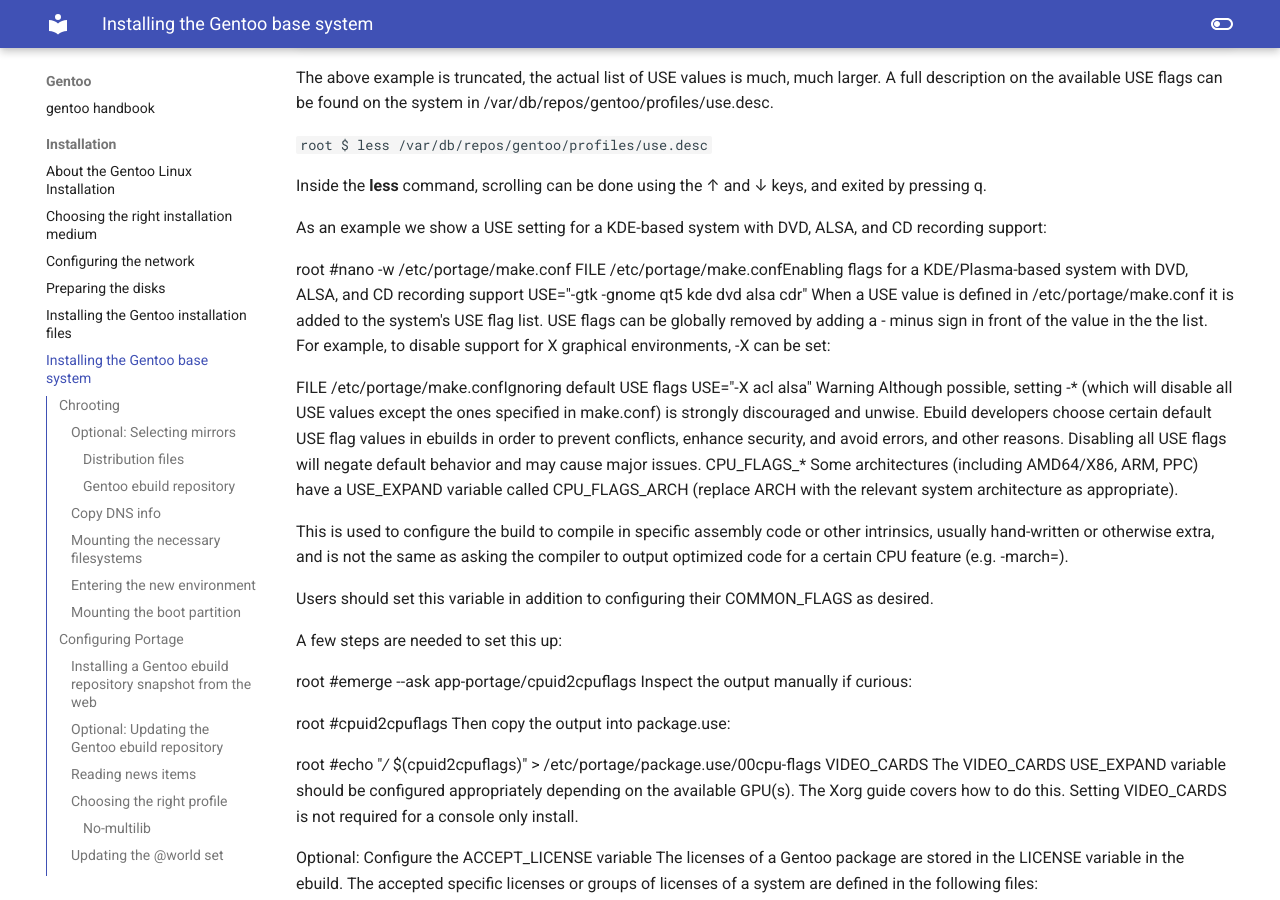
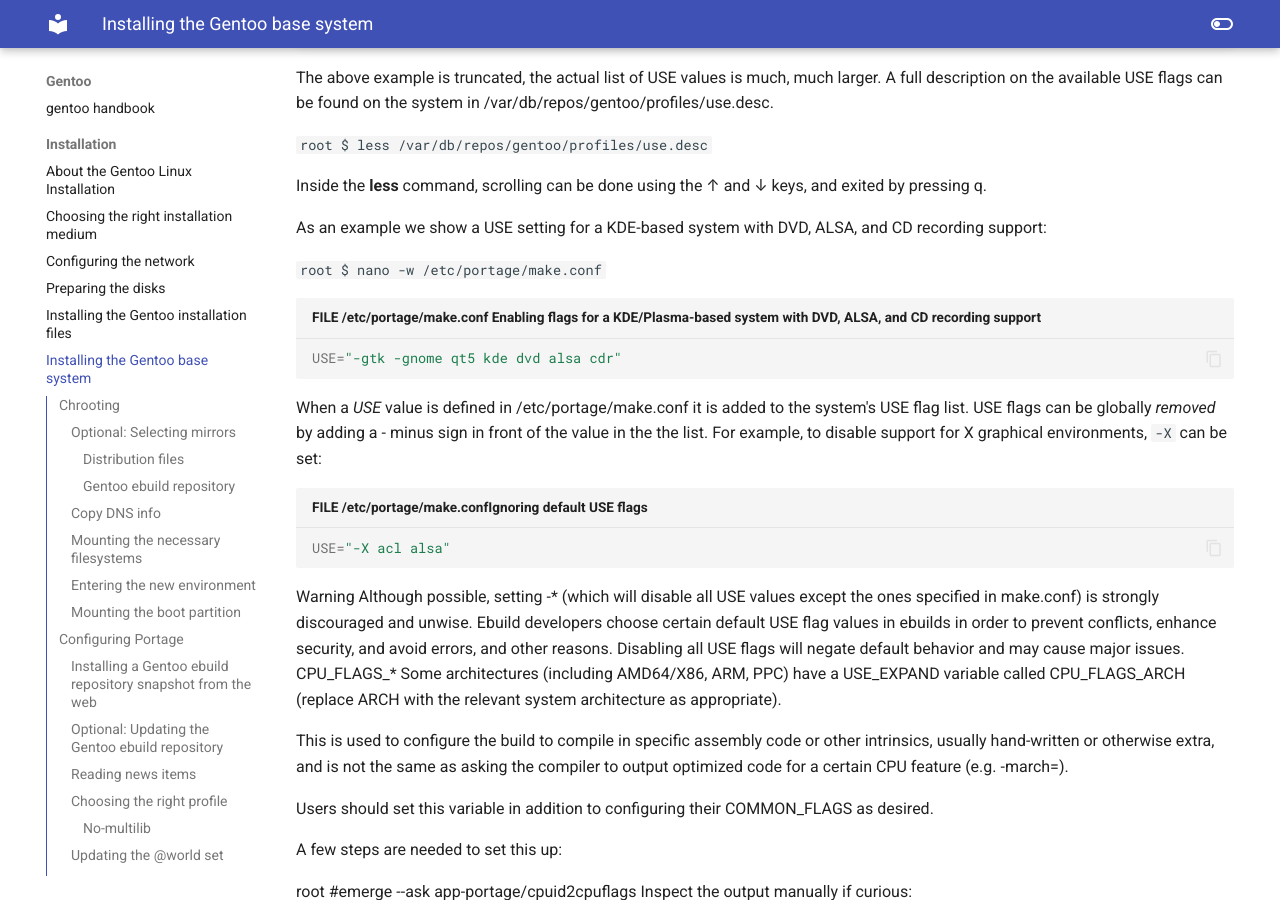
Before and after one commit to floviken/mkdocs, an MkDocs documentation site: the page built from docs/gentoo/installation/06-Installing the Gentoo base system.md, in a window 1280 px wide and 900 px high, scrolled down 7731 px. Built offline with MkDocs 1.6.1 and Material for MkDocs 9.7.7, drawn with Linux system fonts in a browser that asks for light colours; some of the changed lines change nothing that is shown.

Commit message:
Update 06-Installing the Gentoo base system.md

````diff
--- a/docs/gentoo/installation/06-Installing the Gentoo base system.md
+++ b/docs/gentoo/installation/06-Installing the Gentoo base system.md
@@ -284,13 +284,18 @@
 
 As an example we show a USE setting for a KDE-based system with DVD, ALSA, and CD recording support:
 
-root #nano -w /etc/portage/make.conf
-FILE /etc/portage/make.confEnabling flags for a KDE/Plasma-based system with DVD, ALSA, and CD recording support
+`root $ nano -w /etc/portage/make.conf`
+
+``` sh title="FILE /etc/portage/make.conf Enabling flags for a KDE/Plasma-based system with DVD, ALSA, and CD recording support"
 USE="-gtk -gnome qt5 kde dvd alsa cdr"
-When a USE value is defined in /etc/portage/make.conf it is added to the system's USE flag list. USE flags can be globally removed by adding a - minus sign in front of the value in the the list. For example, to disable support for X graphical environments, -X can be set:
+```
 
-FILE /etc/portage/make.confIgnoring default USE flags
+When a *USE* value is defined in /etc/portage/make.conf it is added to the system's USE flag list. USE flags can be globally *removed* by adding a - minus sign in front of the value in the the list. For example, to disable support for X graphical environments, `-X` can be set:
+
+```sh title="FILE /etc/portage/make.confIgnoring default USE flags"
 USE="-X acl alsa"
+```
+
  Warning
 Although possible, setting -* (which will disable all USE values except the ones specified in make.conf) is strongly discouraged and unwise. Ebuild developers choose certain default USE flag values in ebuilds in order to prevent conflicts, enhance security, and avoid errors, and other reasons. Disabling all USE flags will negate default behavior and may cause major issues.
 CPU_FLAGS_*
````
